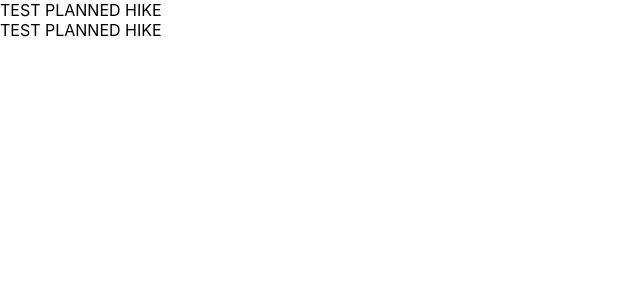
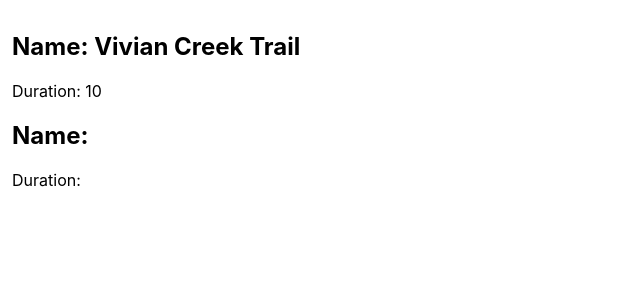
Before and after one commit to ryan-friesen/hike-planner, a React (Create React App) app: page / in a window 1280 px wide. Shown: the top 300 px of the page, without its empty margins (0-640 px from the left). Built offline with nearby package versions, Linux system fonts and the light colour scheme.

Commit message:
Initial hike component

```diff
--- a/src/App.js
+++ b/src/App.js
@@ -1,14 +1,19 @@
 import './App.css';
 
-import PlannedHike from './components/PlannedHike';
+import Wrapper from './components/styled-components/Wrapper';
+import Hike from './components/Hike';
 
 function App() {
   console.log('App function component executed.');
   return (
-    <div>
-      <PlannedHike />
-      <PlannedHike />
-    </div>
+    <Wrapper>
+      {/*
+      This executes the component's function and the properties are converted into an object of key value pairs to be passed in as a single object argument, available inside the component
+      <ComponentName propName1="value 1" propName2={10} />
+      */}
+      <Hike name="Vivian Creek Trail" duration={10} />
+      <Hike />
+    </Wrapper>
   );
 }
 
--- /dev/null
+++ b/src/components/Hike/index.js
@@ -0,0 +1,19 @@
+import styles from './styles.module.css';
+
+/** JSDoc: shortcut = /** then press enter when above a function.
+ * @param {Object} props
+ * @param {string} props.name
+ * @param {number} props.duration
+ */
+const Hike = (props) => {
+  console.log('props: ', props);
+  // console.log(styles);
+  return (
+    <div className={`${styles.containerBorder}`}>
+      <h2>Name: {props.name}</h2>
+      <p>Duration: {props.duration}</p>
+    </div>
+  );
+};
+
+export default Hike;
--- a/src/components/PlannedHike/index.js
+++ /dev/null
@@ -1,8 +0,0 @@
-import styles from './styles.module.css';
-
-const PlannedHike = (props) => {
-  console.log(props);
-  return <div className={`${styles.containerBorder}`}>TEST PLANNED HIKE</div>;
-};
-
-export default PlannedHike;
```
Also changed, not shown: src/components/Hike/styles.module.css (renamed from src/components/PlannedHike/styles.module.css).
